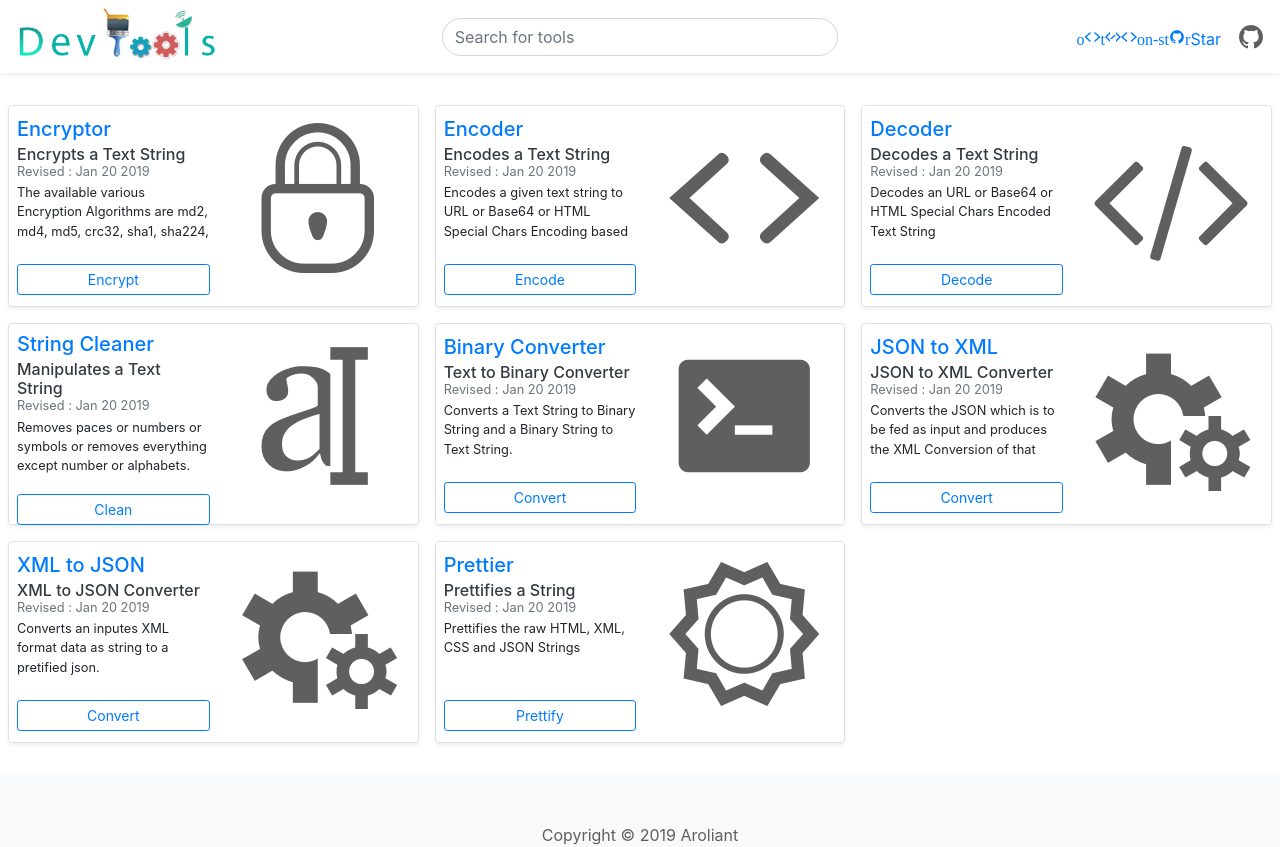
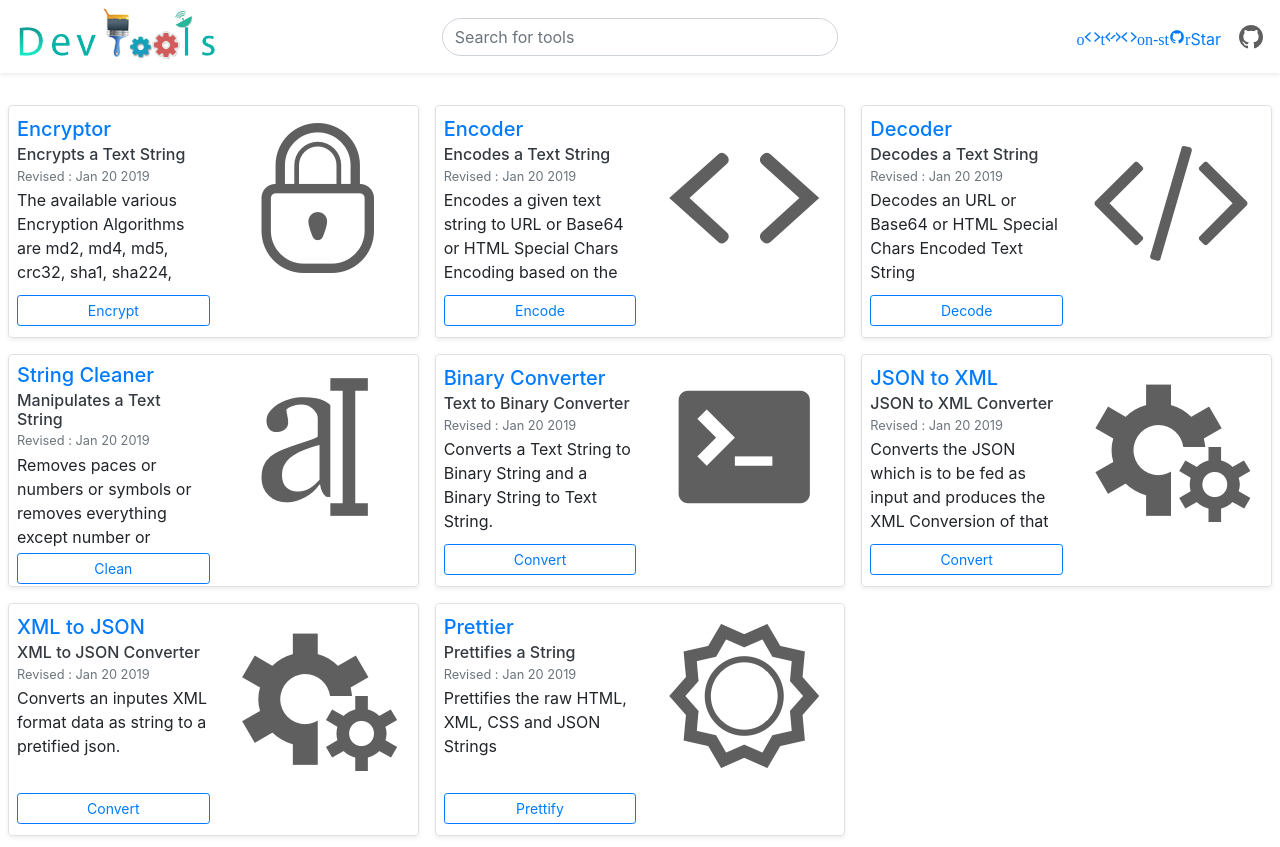
Before and after one commit to JacobSamro/hash2.dev, an Angular app: page / in a window 1280 px wide. Shown: the top 847 px of the page. Built offline with nearby package versions, Linux system fonts and the light colour scheme.

Commit message:
Card Improvements

```diff
--- a/src/app/app.component.html
+++ b/src/app/app.component.html
@@ -39,9 +39,9 @@
             <h5 class="mt-0 mb-1 text-primary">{{tool.name}}</h5>
             <h6 class="mb-1">
               <a class="text-dark">{{tool.subline}}</a>
-              <div class="mb-1 text-muted small">Revised : {{tool.revised}}</div>
+              <div class="pt-1 text-muted small">Revised : {{tool.revised}}</div>
             </h6>
-            <p class="small ToolDescription">{{tool.description}}</p>
+            <p class="mb-1 mb-md-0 ToolDescription">{{tool.description}}</p>
           </div>
           <!-- <button class="btn btn-outline-primary btn-sm" (click)="showModal(t,t.id)" role="button">{{t.button}}</button> -->
           <button class="btn btn-outline-primary btn-sm" (click)="showModal(tool,i)">{{tool.button}}</button>
--- a/src/styles.scss
+++ b/src/styles.scss
@@ -24,7 +24,7 @@ $theme-colors: (
 
 @media only screen and (min-width: 425px) {
   .ToolBody {
-    height: 200px;
+    height: 231px;
   }
 }
 
@@ -64,7 +64,7 @@ $theme-colors: (
   }
 }
 .ToolDescription {
-  height: 60px;
+  height: 100px;
   text-overflow: ellipsis;
   overflow: hidden;
 }
```
